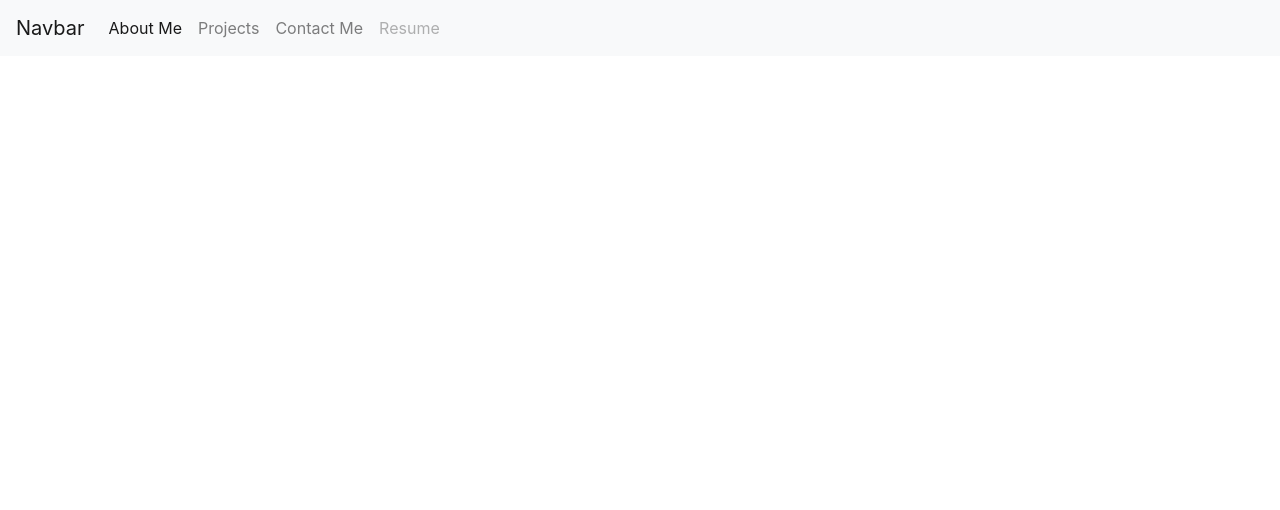
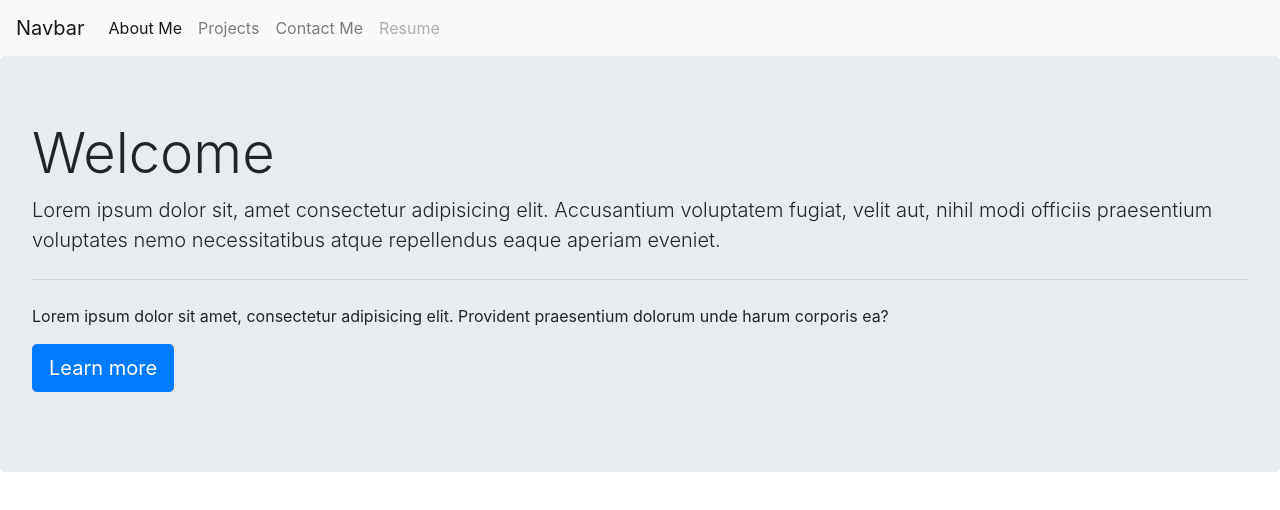
Before and after one commit to kuuyyaa/Bootstrap-Portfolio, a plain HTML site: page index.html in a window 1280 px wide. Drawn offline with nearby package versions, Linux system fonts and the light colour scheme.

Commit message:
added jumbotron

```diff
--- a/index.html
+++ b/index.html
@@ -1,17 +1,21 @@
 <!DOCTYPE html>
 <html lang="en">
 <head>
+    <!-- Required meta tags -->
     <meta charset="UTF-8">
     <meta name="viewport" content="width=device-width, initial-scale=1.0">
     <title>Portfolio</title>
 
+    <!-- Bootstrap CSS-->
     <link rel="stylesheet" href="https://maxcdn.bootstrapcdn.com/bootstrap/4.5.2/css/bootstrap.min.css">
-<script src="https://ajax.googleapis.com/ajax/libs/jquery/3.5.1/jquery.min.js"></script>
-<script src="https://cdnjs.cloudflare.com/ajax/libs/popper.js/1.16.0/umd/popper.min.js"></script>
-<script src="https://maxcdn.bootstrapcdn.com/bootstrap/4.5.2/js/bootstrap.min.js"></script>
+    <link rel="stylesheet" href="https://cdn.jsdelivr.net/npm/bootstrap@4.0.0/dist/css/bootstrap.min.css" integrity="sha384-Gn5384xqQ1aoWXA+058RXPxPg6fy4IWvTNh0E263XmFcJlSAwiGgFAW/dAiS6JXm" crossorigin="anonymous">
+    <!-- <script src="https://ajax.googleapis.com/ajax/libs/jquery/3.5.1/jquery.min.js"></script>
+    <script src="https://cdnjs.cloudflare.com/ajax/libs/popper.js/1.16.0/umd/popper.min.js"></script>
+    <script src="https://maxcdn.bootstrapcdn.com/bootstrap/4.5.2/js/bootstrap.min.js"></script> -->
 </head>
 
 <header>
+    <!-- Navigation -->
     <nav class="navbar navbar-expand-lg navbar-light bg-light">
         <a class="navbar-brand" href="#">Navbar</a>
         <button class="navbar-toggler" type="button" data-toggle="collapse" data-target="#navbarNav" aria-controls="navbarNav" aria-expanded="false" aria-label="Toggle navigation">
@@ -33,7 +37,18 @@
             </li>
           </ul>
         </div>
-      </nav>
+    </nav>
+
+    <!-- Hero Section -->
+    <div class="jumbotron">
+        <h1 class="display-4">Welcome</h1>
+        <p class="lead">Lorem ipsum dolor sit, amet consectetur adipisicing elit. Accusantium voluptatem fugiat, velit aut, nihil modi officiis praesentium voluptates nemo necessitatibus atque repellendus eaque aperiam eveniet.</p>
+        <hr class="my-4">
+        <p>Lorem ipsum dolor sit amet, consectetur adipisicing elit. Provident praesentium dolorum unde harum corporis ea?</p>
+        <p class="lead">
+          <a class="btn btn-primary btn-lg" href="#" role="button">Learn more</a>
+        </p>
+      </div>
 </header>
 
 <body>
```
